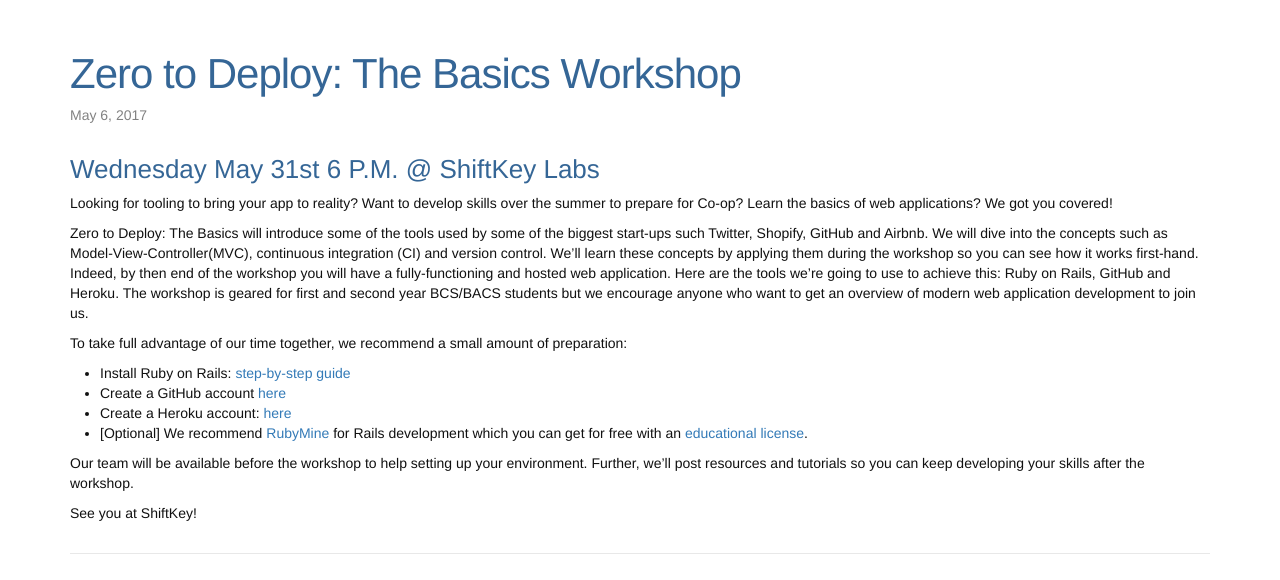
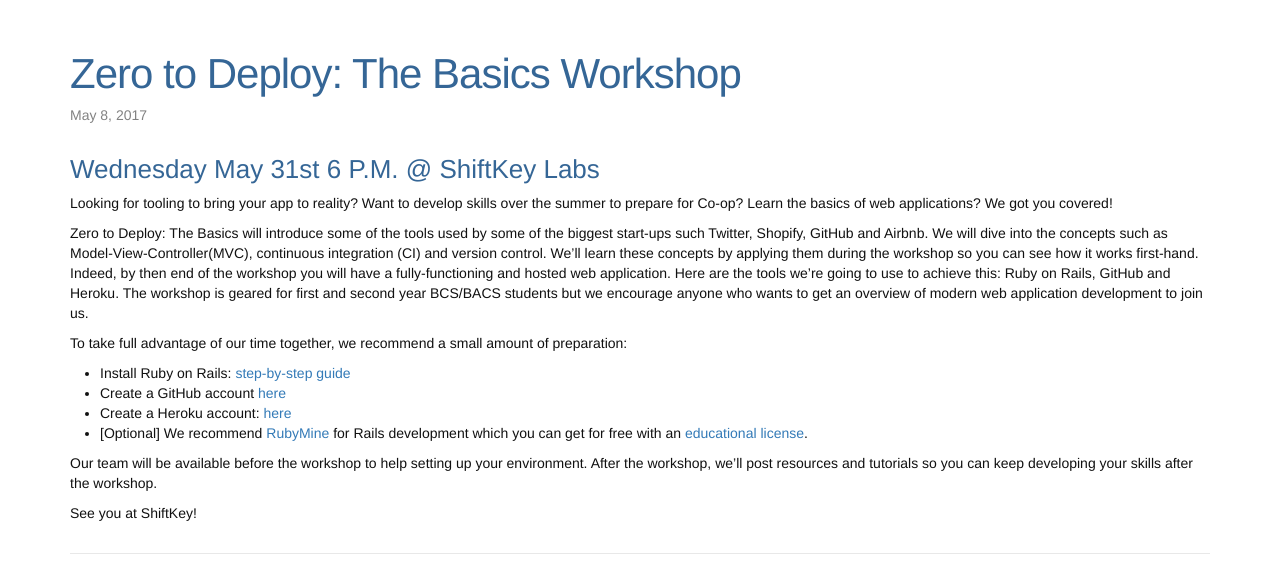
Before and after one commit to DalDevWorks/devworks_website, a Jekyll site: the page built from _posts/2017-05-06-zerotodeploy.markdown, in a window 1280 px wide. Shown: the part 755-1335 px from the top of the page. Built offline with Jekyll 4.4.1, drawn with Linux system fonts in a browser that asks for light colours; nearby versions of some CDN libraries.

Commit message:
Fixed typos

```diff
--- a/_posts/2017-05-06-zerotodeploy.markdown
+++ b/_posts/2017-05-06-zerotodeploy.markdown
@@ -16,7 +16,7 @@ GitHub and Airbnb. We will dive into the concepts such as Model-View-Controller(
 version control. We’ll learn these concepts by applying them during the workshop so you can see how it works first-hand.
 Indeed, by then end of the workshop you will have a fully-functioning and hosted web application. Here are the tools
 we’re going to use to achieve this: Ruby on Rails, GitHub and Heroku. The workshop is geared for first and second year
-BCS/BACS students but we encourage anyone who want to get an overview of modern web application development to join us.
+BCS/BACS students but we encourage anyone who wants to get an overview of modern web application development to join us.
 
 To take full advantage of our time together, we recommend a small amount of preparation:
 - Install Ruby on Rails: [step-by-step guide](http://installrails.com/)
@@ -25,7 +25,6 @@ To take full advantage of our time together, we recommend a small amount of prep
 - [Optional] We recommend [RubyMine](https://www.jetbrains.com/ruby/) for Rails development which you can get for free
 with an [educational license](https://www.jetbrains.com/student/).
 
-Our team will be available before the workshop to help setting up your environment. Further, we’ll post resources and
-tutorials so you can keep developing your skills after the workshop.
+Our team will be available before the workshop to help setting up your environment. After the workshop, we’ll post resources and tutorials so you can keep developing your skills after the workshop.
 
 See you at ShiftKey!
```
Also changed, not shown: other parts of _posts/2017-05-06-zerotodeploy.markdown (+1 -1 lines).
